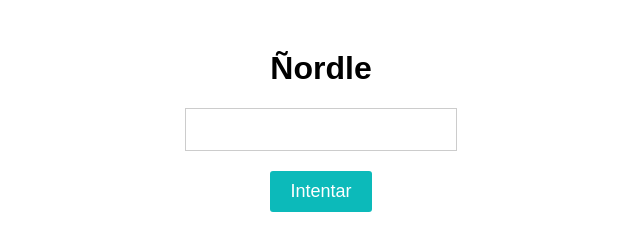
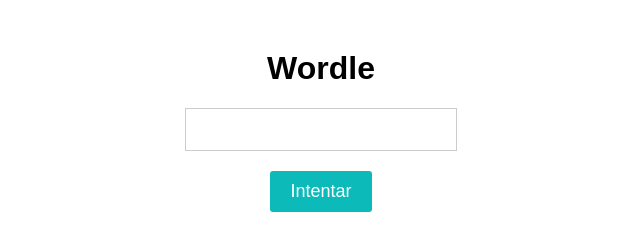
Before and after one commit to Juan-Francken/WordlePPy, a plain HTML site: page index.html in a window 1280 px wide. Shown: the full height of the page, 319-959 px from the left. Drawn offline with Linux system fonts and the light colour scheme.

Commit message:
Add files via upload

```diff
--- a/index.html
+++ b/index.html
@@ -1,12 +1,12 @@
 <!DOCTYPE html>
 <html>
   <head>
-    <title>Ñordle</title>
+    <title>Wordle</title>
         <link rel="stylesheet" href="style.css">
     <script src="script.js" defer></script>
   </head>
   <body>
-    <h1>Ñordle</h1>
+    <h1>Wordle</h1>
     <input type="text" id="guess-input">
     <button id="guess-button">Intentar</button>
     <div id='grid'></div>
```
